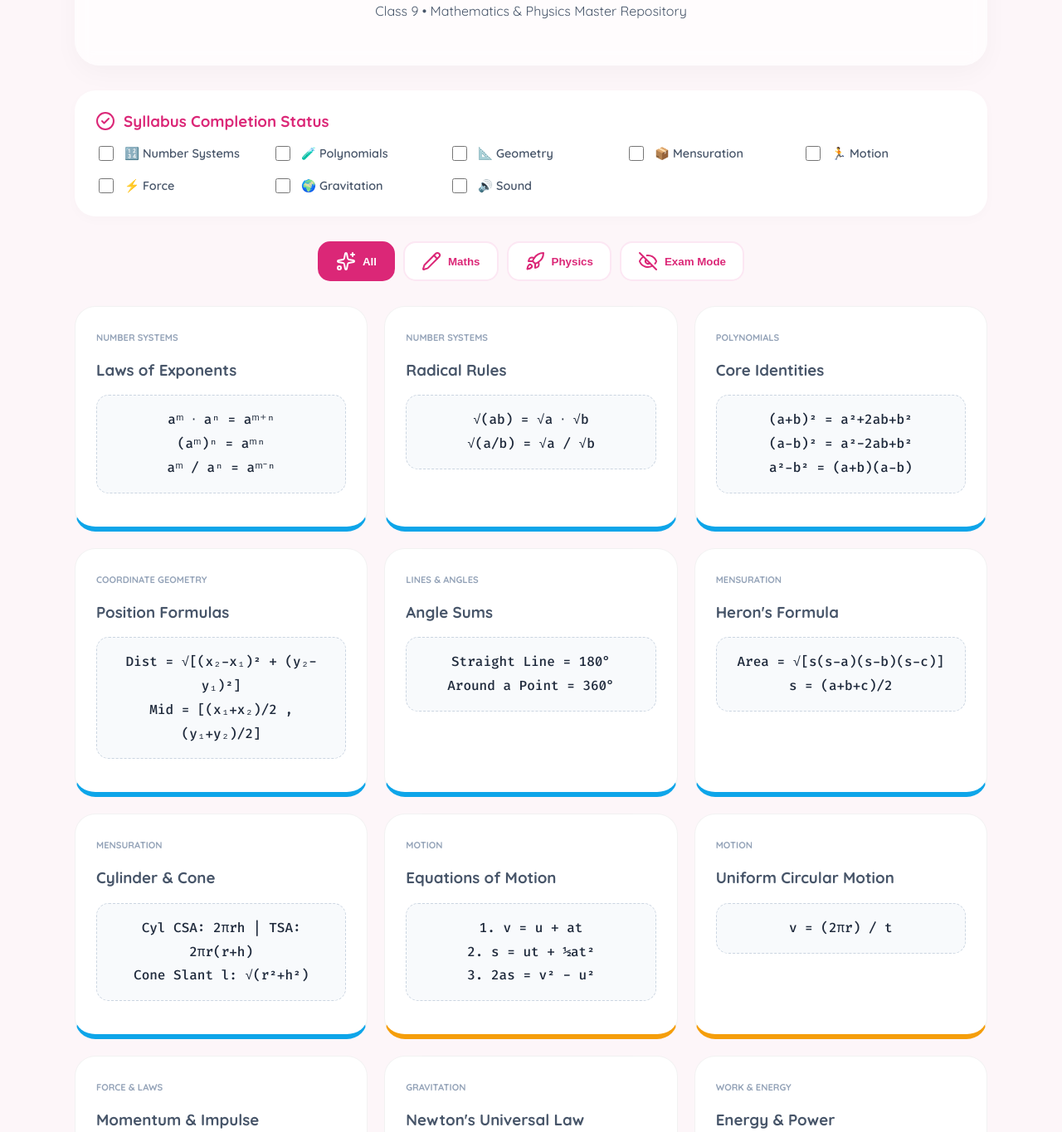
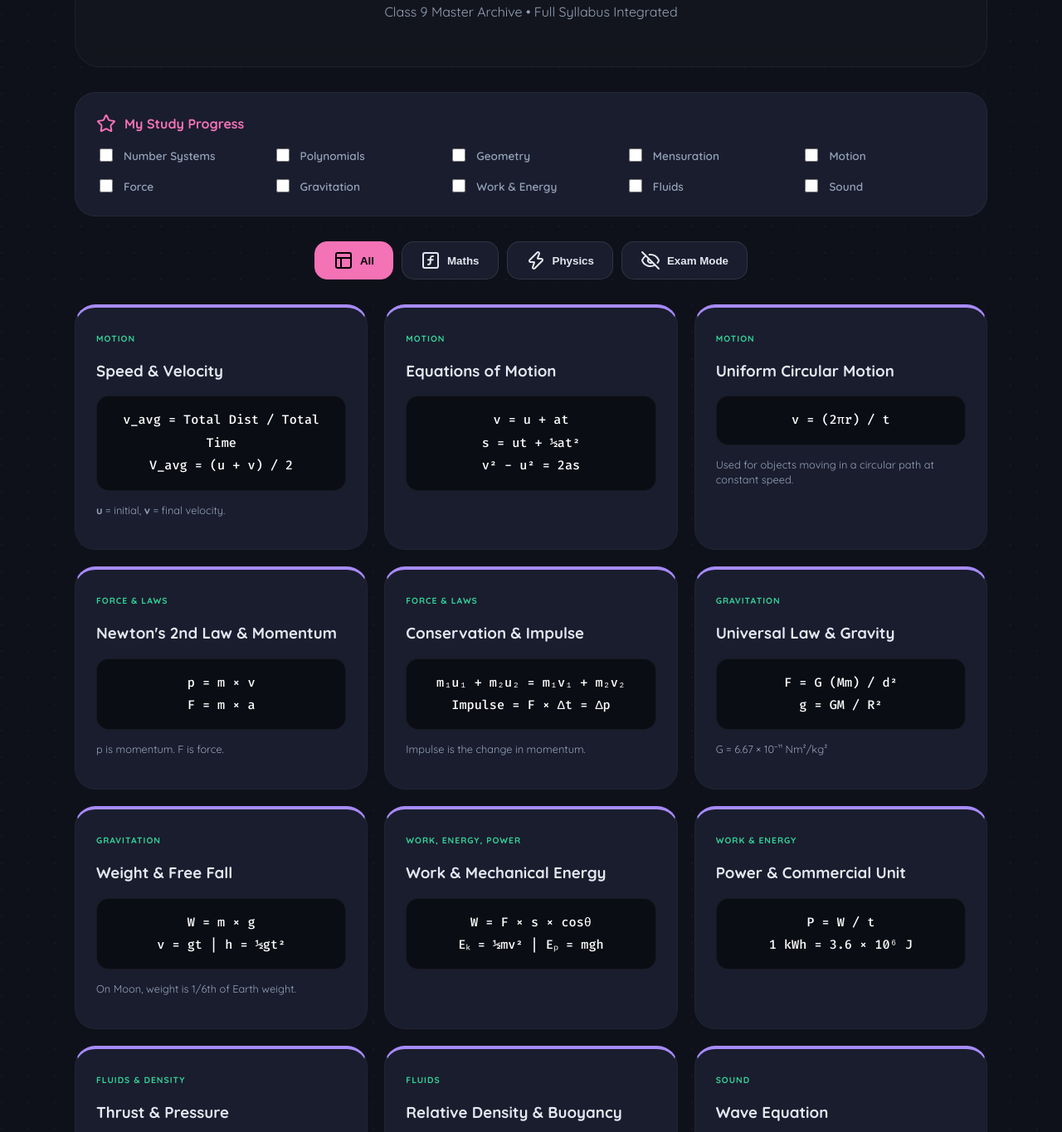
Before and after one commit to yasmeensumaiya25-wq/class9, a plain HTML site: page index.html in a window 1280 px wide. Shown: the part 177-1542 px from the top of the page at 83% size. Drawn offline with nearby package versions, Linux system fonts and the light colour scheme.

Commit message:
Update index.html for dark theme and styling changes

```diff
--- a/index.html
+++ b/index.html
@@ -3,19 +3,19 @@
 <head>
     <meta charset="UTF-8">
     <meta name="viewport" content="width=device-width, initial-scale=1.0">
-    <title>OmniVault | NCERT Class 9 Pastel</title>
+    <title>OmniVault | NCERT Class 9 Dark</title>
     <link href="https://fonts.googleapis.com/css2?family=Quicksand:wght@400;600;700&family=Fira+Code:wght@500&display=swap" rel="stylesheet">
     <script src="https://unpkg.com/lucide@latest"></script>
 
     <style>
         :root {
-            --bg: #fdf6f9;
-            --math-card: #e0f2fe; /* Pastel Blue */
-            --phys-card: #fef3c7; /* Pastel Yellow */
-            --math-accent: #0ea5e9;
-            --phys-accent: #f59e0b;
-            --text: #475569;
-            --glass: rgba(255, 255, 255, 0.7);
+            --bg: #0f111a;
+            --card-bg: #1a1d2e;
+            --math-glow: #f472b6; /* Pastel Pink */
+            --phys-glow: #a78bfa; /* Pastel Lavender */
+            --mint: #34d399;
+            --text: #e2e8f0;
+            --sub-text: #94a3b8;
         }
 
         body {
@@ -23,181 +23,191 @@
             color: var(--text);
             font-family: 'Quicksand', sans-serif;
             margin: 0; padding: 20px;
-            background-image: radial-gradient(#fecdd3 0.5px, transparent 0.5px);
-            background-size: 20px 20px;
+            background-image: radial-gradient(circle at 2px 2px, rgba(244, 114, 182, 0.05) 1px, transparent 0);
+            background-size: 32px 32px;
         }
 
         .container { max-width: 1100px; margin: 0 auto; }
 
         header {
-            text-align: center; padding: 40px; background: var(--glass);
+            text-align: center; padding: 40px; background: rgba(255,255,255,0.02);
             backdrop-filter: blur(10px); border-radius: 30px;
-            box-shadow: 0 10px 30px rgba(0,0,0,0.03); margin-bottom: 30px;
+            border: 1px solid rgba(255,255,255,0.05); margin-bottom: 30px;
         }
 
-        h1 { margin: 0; font-weight: 700; color: #db2777; font-size: 2.2rem; }
+        h1 { margin: 0; font-weight: 700; letter-spacing: -1px; font-size: 2.2rem; }
+        .pink-glow { color: var(--math-glow); text-shadow: 0 0 10px rgba(244, 114, 182, 0.3); }
 
         /* --- CHECKLIST SECTION --- */
         .checklist-container {
-            background: #fff; padding: 25px; border-radius: 25px;
-            margin-bottom: 30px; box-shadow: 0 4px 15px rgba(0,0,0,0.02);
+            background: var(--card-bg); padding: 25px; border-radius: 25px;
+            margin-bottom: 30px; border: 1px solid rgba(255,255,255,0.05);
         }
         .checklist-grid { display: grid; grid-template-columns: repeat(auto-fit, minmax(180px, 1fr)); gap: 15px; margin-top: 15px; }
-        .check-item { display: flex; align-items: center; gap: 10px; font-weight: 600; font-size: 0.9rem; cursor: pointer; }
-        .check-item input { accent-color: #db2777; width: 18px; height: 18px; cursor: pointer; }
+        .check-item { display: flex; align-items: center; gap: 10px; font-weight: 600; font-size: 0.85rem; cursor: pointer; color: var(--sub-text); transition: 0.3s; }
+        .check-item:hover { color: var(--math-glow); }
+        .check-item input { accent-color: var(--math-glow); width: 16px; height: 16px; cursor: pointer; }
 
-        /* --- TOOLS & FILTERS --- */
+        /* --- CONTROLS --- */
         .controls { display: flex; flex-wrap: wrap; gap: 10px; justify-content: center; margin-bottom: 30px; }
         .btn {
-            background: #fff; border: 2px solid #fce7f3; color: #db2777;
-            padding: 10px 20px; border-radius: 15px; cursor: pointer;
-            display: flex; align-items: center; gap: 8px; font-weight: 700; transition: 0.2s;
+            background: var(--card-bg); border: 1px solid rgba(255,255,255,0.1); color: var(--text);
+            padding: 10px 22px; border-radius: 15px; cursor: pointer;
+            display: flex; align-items: center; gap: 8px; font-weight: 700; transition: 0.3s;
         }
-        .btn:hover { background: #fce7f3; }
-        .btn.active { background: #db2777; color: #fff; border-color: #db2777; }
+        .btn:hover { border-color: var(--math-glow); background: rgba(244, 114, 182, 0.1); }
+        .btn.active { background: var(--math-glow); color: #000; border-color: var(--math-glow); }
 
-        /* --- FORMULA CARDS --- */
+        /* --- CARDS --- */
         .vault-grid { display: grid; grid-template-columns: repeat(auto-fill, minmax(320px, 1fr)); gap: 20px; }
         .card {
-            background: #fff; border-radius: 25px; padding: 25px;
-            transition: 0.3s cubic-bezier(0.175, 0.885, 0.32, 1.275);
-            border: 1px solid rgba(0,0,0,0.05);
+            background: var(--card-bg); border-radius: 25px; padding: 25px;
+            border: 1px solid rgba(255,255,255,0.03); transition: 0.3s ease;
         }
-        .card:hover { transform: scale(1.02); box-shadow: 0 15px 30px rgba(0,0,0,0.05); }
-        .card.math { border-bottom: 6px solid var(--math-accent); }
-        .card.phys { border-bottom: 6px solid var(--phys-accent); }
+        .card:hover { transform: translateY(-5px); border-color: rgba(255,255,255,0.2); box-shadow: 0 10px 30px rgba(0,0,0,0.5); }
+        .card.math { border-top: 4px solid var(--math-glow); }
+        .card.phys { border-top: 4px solid var(--phys-glow); }
 
-        .chapter-tag { font-size: 0.7rem; font-weight: 700; text-transform: uppercase; color: #94a3b8; }
+        .chapter-tag { font-size: 0.65rem; font-weight: 700; text-transform: uppercase; color: var(--mint); letter-spacing: 1px; }
         .eq {
-            font-family: 'Fira Code', monospace; background: #f8fafc;
+            font-family: 'Fira Code', monospace; background: #0b0d14;
             padding: 15px; border-radius: 15px; margin: 15px 0;
-            text-align: center; font-size: 1rem; color: #1e293b;
-            border: 1px dashed #cbd5e1; line-height: 1.8;
+            text-align: center; font-size: 0.95rem; color: #fff;
+            border: 1px solid rgba(255,255,255,0.05); line-height: 1.8;
         }
 
         /* EXAM MODE */
-        .exam-hidden .eq { color: transparent; background: #f1f5f9; cursor: pointer; }
-        .exam-hidden .eq::after { content: '🌸 TAP TO REVEAL'; color: #db2777; font-size: 0.7rem; font-family: 'Quicksand'; font-weight: 700; }
-        .exam-hidden .eq:active { color: #1e293b; background: #fff; }
+        .exam-hidden .eq { color: transparent; background: #121420; cursor: pointer; }
+        .exam-hidden .eq::after { content: '✨ TAP TO REVEAL'; color: var(--sub-text); font-size: 0.7rem; font-family: 'Quicksand'; font-weight: 700; }
+        .exam-hidden .eq:active { color: #fff; background: #000; }
         .exam-hidden .eq:active::after { display: none; }
+
+        .note { font-size: 0.8rem; color: var(--sub-text); line-height: 1.4; }
     </style>
 </head>
 <body>
 
 <div class="container">
     <header>
-        <div style="font-size: 2.5rem; margin-bottom: 10px;">🍰</div>
-        <h1>NCERT <span style="color:#f472b6">OmniVault</span></h1>
-        <p>Class 9 • Mathematics & Physics Master Repository</p>
+        <div style="font-size: 2.5rem; margin-bottom: 10px;"><i data-lucide="sparkles" color="#f472b6"></i></div>
+        <h1>NCERT <span class="pink-glow">OmniVault</span></h1>
+        <p style="color: var(--sub-text);">Class 9 Master Archive • Full Syllabus Integrated</p>
     </header>
 
     <div class="checklist-container">
-        <h3 style="margin:0; color:#db2777; display:flex; align-items:center; gap:10px;">
-            <i data-lucide="check-circle-2"></i> Syllabus Completion Status
+        <h3 style="margin:0; color:var(--math-glow); font-size: 1rem; display:flex; align-items:center; gap:10px;">
+            <i data-lucide="star" size="18"></i> My Study Progress
         </h3>
-        <div class="checklist-grid">
-            <label class="check-item"><input type="checkbox" id="c1" onchange="sv(this)"> 🔢 Number Systems</label>
-            <label class="check-item"><input type="checkbox" id="c2" onchange="sv(this)"> 🧪 Polynomials</label>
-            <label class="check-item"><input type="checkbox" id="c3" onchange="sv(this)"> 📐 Geometry</label>
-            <label class="check-item"><input type="checkbox" id="c4" onchange="sv(this)"> 📦 Mensuration</label>
-            <label class="check-item"><input type="checkbox" id="c5" onchange="sv(this)"> 🏃 Motion</label>
-            <label class="check-item"><input type="checkbox" id="c6" onchange="sv(this)"> ⚡ Force</label>
-            <label class="check-item"><input type="checkbox" id="c7" onchange="sv(this)"> 🌍 Gravitation</label>
-            <label class="check-item"><input type="checkbox" id="c8" onchange="sv(this)"> 🔊 Sound</label>
-        </div>
+        <div class="checklist-grid" id="checkList">
+            </div>
     </div>
 
     <div class="controls">
-        <button class="btn active" onclick="filter('all', this)"><i data-lucide="sparkles"></i> All</button>
-        <button class="btn" onclick="filter('math', this)"><i data-lucide="pencil"></i> Maths</button>
-        <button class="btn" onclick="filter('phys', this)"><i data-lucide="rocket"></i> Physics</button>
+        <button class="btn active" onclick="filter('all', this)"><i data-lucide="layout"></i> All</button>
+        <button class="btn" onclick="filter('math', this)"><i data-lucide="function-square"></i> Maths</button>
+        <button class="btn" onclick="filter('phys', this)"><i data-lucide="zap"></i> Physics</button>
         <button class="btn" onclick="toggleExam()" id="examBtn"><i data-lucide="eye-off"></i> Exam Mode</button>
     </div>
 
     <div class="vault-grid" id="mainGrid">
 
-        <div class="card math" data-type="math">
-            <span class="chapter-tag">Number Systems</span>
-            <h3>Laws of Exponents</h3>
-            <div class="eq">aᵐ ⋅ aⁿ = aᵐ⁺ⁿ <br> (aᵐ)ⁿ = aᵐⁿ <br> aᵐ / aⁿ = aᵐ⁻ⁿ</div>
-        </div>
-
-        <div class="card math" data-type="math">
-            <span class="chapter-tag">Number Systems</span>
-            <h3>Radical Rules</h3>
-            <div class="eq">√(ab) = √a ⋅ √b <br> √(a/b) = √a / √b</div>
-        </div>
-
-        <div class="card math" data-type="math">
-            <span class="chapter-tag">Polynomials</span>
-            <h3>Core Identities</h3>
-            <div class="eq">(a+b)² = a²+2ab+b² <br> (a-b)² = a²-2ab+b² <br> a²-b² = (a+b)(a-b)</div>
-        </div>
-
-        <div class="card math" data-type="math">
-            <span class="chapter-tag">Coordinate Geometry</span>
-            <h3>Position Formulas</h3>
-            <div class="eq">Dist = √[(x₂-x₁)² + (y₂-y₁)²] <br> Mid = [(x₁+x₂)/2 , (y₁+y₂)/2]</div>
-        </div>
-
-        <div class="card math" data-type="math">
-            <span class="chapter-tag">Lines & Angles</span>
-            <h3>Angle Sums</h3>
-            <div class="eq">Straight Line = 180° <br> Around a Point = 360°</div>
-        </div>
-
-        <div class="card math" data-type="math">
-            <span class="chapter-tag">Mensuration</span>
-            <h3>Heron's Formula</h3>
-            <div class="eq">Area = √[s(s-a)(s-b)(s-c)] <br> s = (a+b+c)/2</div>
-        </div>
-
-        <div class="card math" data-type="math">
-            <span class="chapter-tag">Mensuration</span>
-            <h3>Cylinder & Cone</h3>
-            <div class="eq">Cyl CSA: 2πrh | TSA: 2πr(r+h) <br> Cone Slant l: √(r²+h²)</div>
+        <div class="card phys" data-type="phys">
+            <span class="chapter-tag">Motion</span>
+            <h3>Speed & Velocity</h3>
+            <div class="eq">v_avg = Total Dist / Total Time <br> V_avg = (u + v) / 2</div>
+            <p class="note"><b>u</b> = initial, <b>v</b> = final velocity.</p>
         </div>
 
         <div class="card phys" data-type="phys">
             <span class="chapter-tag">Motion</span>
             <h3>Equations of Motion</h3>
-            <div class="eq">1. v = u + at <br> 2. s = ut + ½at² <br> 3. 2as = v² - u²</div>
+            <div class="eq">v = u + at <br> s = ut + ½at² <br> v² - u² = 2as</div>
         </div>
 
         <div class="card phys" data-type="phys">
             <span class="chapter-tag">Motion</span>
             <h3>Uniform Circular Motion</h3>
             <div class="eq">v = (2πr) / t</div>
+            <p class="note">Used for objects moving in a circular path at constant speed.</p>
         </div>
 
         <div class="card phys" data-type="phys">
             <span class="chapter-tag">Force & Laws</span>
-            <h3>Momentum & Impulse</h3>
-            <div class="eq">p = m × v <br> Impulse = F × t</div>
+            <h3>Newton's 2nd Law & Momentum</h3>
+            <div class="eq">p = m × v <br> F = m × a</div>
+            <p class="note">p is momentum. F is force.</p>
+        </div>
+
+        <div class="card phys" data-type="phys">
+            <span class="chapter-tag">Force & Laws</span>
+            <h3>Conservation & Impulse</h3>
+            <div class="eq">m₁u₁ + m₂u₂ = m₁v₁ + m₂v₂ <br> Impulse = F × Δt = Δp</div>
+            <p class="note">Impulse is the change in momentum.</p>
         </div>
 
         <div class="card phys" data-type="phys">
             <span class="chapter-tag">Gravitation</span>
-            <h3>Newton's Universal Law</h3>
-            <div class="eq">F = G (Mm) / r² <br> g = GM / R²</div>
+            <h3>Universal Law & Gravity</h3>
+            <div class="eq">F = G (Mm) / d² <br> g = GM / R²</div>
+            <p class="note">G = 6.67 × 10⁻¹¹ Nm²/kg²</p>
+        </div>
+
+        <div class="card phys" data-type="phys">
+            <span class="chapter-tag">Gravitation</span>
+            <h3>Weight & Free Fall</h3>
+            <div class="eq">W = m × g <br> v = gt | h = ½gt²</div>
+            <p class="note">On Moon, weight is 1/6th of Earth weight.</p>
+        </div>
+
+        <div class="card phys" data-type="phys">
+            <span class="chapter-tag">Work, Energy, Power</span>
+            <h3>Work & Mechanical Energy</h3>
+            <div class="eq">W = F × s × cosθ <br> Eₖ = ½mv² | Eₚ = mgh</div>
         </div>
 
         <div class="card phys" data-type="phys">
             <span class="chapter-tag">Work & Energy</span>
-            <h3>Energy & Power</h3>
-            <div class="eq">Eₖ = ½mv² <br> Eₚ = mgh <br> P = W / t</div>
+            <h3>Power & Commercial Unit</h3>
+            <div class="eq">P = W / t <br> 1 kWh = 3.6 × 10⁶ J</div>
+        </div>
+
+        <div class="card phys" data-type="phys">
+            <span class="chapter-tag">Fluids & Density</span>
+            <h3>Thrust & Pressure</h3>
+            <div class="eq">P = Force / Area <br> Density (ρ) = Mass / Vol</div>
         </div>
 
         <div class="card phys" data-type="phys">
             <span class="chapter-tag">Fluids</span>
-            <h3>Pressure & Density</h3>
-            <div class="eq">P = F / A <br> Liquid Pressure = hρg</div>
+            <h3>Relative Density & Buoyancy</h3>
+            <div class="eq">R.D. = ρ_substance / ρ_water <br> F_buoyant = Vρg</div>
+            <p class="note">R.D. has no unit. Archimedes' Principle.</p>
         </div>
 
         <div class="card phys" data-type="phys">
             <span class="chapter-tag">Sound</span>
-            <h3>Echo & Waves</h3>
-            <div class="eq">v = λ × f <br> Echo: 2d = v × t</div>
+            <h3>Wave Equation</h3>
+            <div class="eq">v = λ × ν <br> ν = 1 / T</div>
+            <p class="note">λ (Lambda) = Wavelength, ν (Nu) = Frequency.</p>
+        </div>
+
+        <div class="card phys" data-type="phys">
+            <span class="chapter-tag">Sound</span>
+            <h3>SONAR & Echo</h3>
+            <div class="eq">2d = v × t</div>
+            <p class="note">Distance d = (Speed × Time) / 2.</p>
+        </div>
+
+        <div class="card math" data-type="math">
+            <span class="chapter-tag">Polynomials</span>
+            <h3>The Big Identities</h3>
+            <div class="eq">(a+b+z)² = a²+b²+z²+2ab+2bz+2za <br> a³+b³+z³-3abz = (a+b+z)(a²+b²+z²-ab-bz-za)</div>
+        </div>
+
+        <div class="card math" data-type="math">
+            <span class="chapter-tag">Mensuration</span>
+            <h3>Full Surface Area Recap</h3>
+            <div class="eq">Cyl TSA: 2πr(r+h) <br> Cone TSA: πr(l+r) <br> Sphere: 4πr²</div>
         </div>
 
     </div>
@@ -206,14 +216,24 @@
 <script>
     lucide.createIcons();
 
-    // LOAD SAVED CHECKLIST
-    window.onload = () => {
-        ['c1','c2','c3','c4','c5','c6','c7','c8'].forEach(id => {
-            if(localStorage.getItem(id) === 'true') document.getElementById(id).checked = true;
-        });
-    };
+    // CHAPTERS LIST
+    const chapters = [
+        "Number Systems", "Polynomials", "Geometry", "Mensuration",
+        "Motion", "Force", "Gravitation", "Work & Energy", "Fluids", "Sound"
+    ];
 
-    function sv(cb) { localStorage.setItem(cb.id, cb.checked); }
+    const checklistGrid = document.getElementById('checkList');
+    chapters.forEach((ch, index) => {
+        const id = `ch-${index}`;
+        const label = document.createElement('label');
+        label.className = 'check-item';
+        label.innerHTML = `<input type="checkbox" id="${id}" onchange="saveProgress(this)"> ${ch}`;
+        checklistGrid.appendChild(label);
+
+        if(localStorage.getItem(id) === 'true') document.getElementById(id).checked = true;
+    });
+
+    function saveProgress(cb) { localStorage.setItem(cb.id, cb.checked); }
 
     function filter(type, btn) {
         document.querySelectorAll('.btn').forEach(b => b.classList.remove('active'));
```
